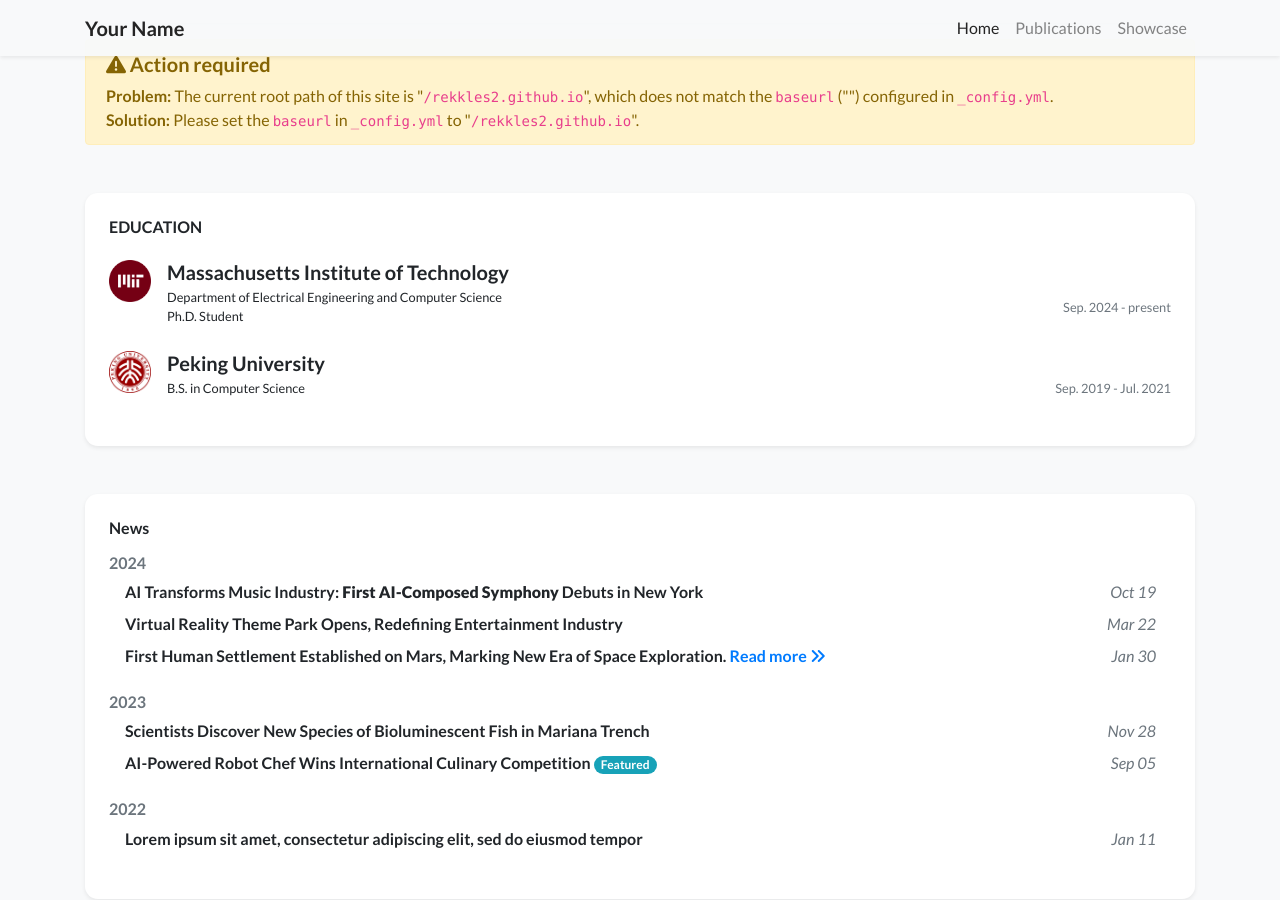
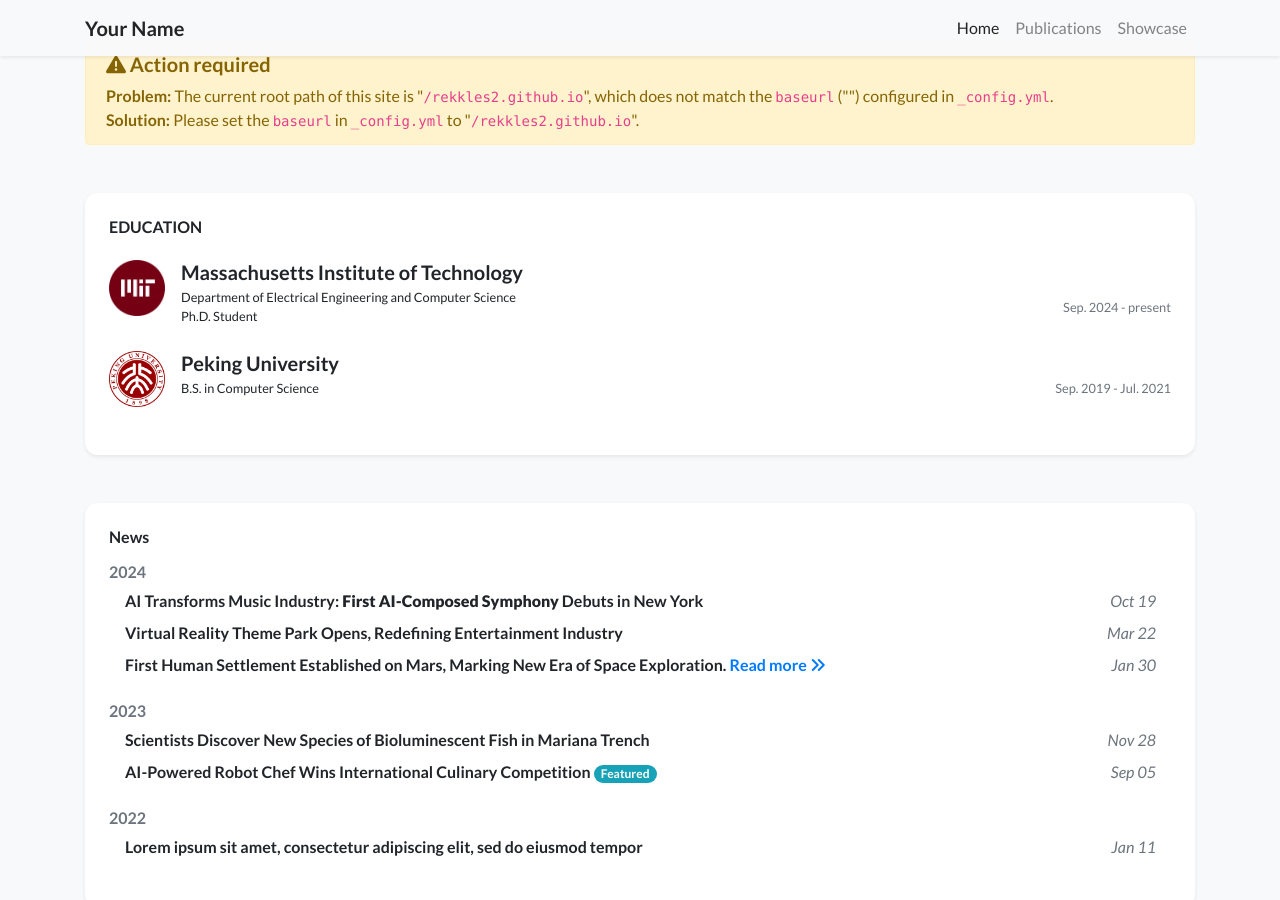
Before and after one commit to rekkles2/rekkles2.github.io, a Jekyll site: the page built from index.html, in a window 1280 px wide and 900 px high, scrolled down 484 px. Built offline with Jekyll 4.4.1, drawn with Linux system fonts in a browser that asks for light colours; nearby versions of some CDN libraries; a style sheet for code colours, icons or effects is not loaded.

Commit message:
Update experience_card.html

```diff
--- a/_includes/widgets/experience_card.html
+++ b/_includes/widgets/experience_card.html
@@ -6,10 +6,10 @@
         <ul class="list-unstyled">
           {% for item in site.data.profile.education %}
           <li class="media mb-4">
-            <img src="{{ item.logo | relative_url }}" alt="{{ item.name }}" style="width: 42px; height: 42px;" class="mr-3">
+            <img src="{{ item.logo | relative_url }}" alt="{{ item.name }}" style="width: 56px; height: 56px;" class="mr-3">
             <div class="media-body">
               <h5 class="mt-0 mb-0 font-weight-bold">{{ item.name }}</h5>
-              <div class="text-muted">{{ item.dept }}</div>
+              <div class="mt-1 text-muted">{{ item.dept }}</div>
               <div class="mt-1 d-flex justify-content-between align-items-center">
                 <span class="small">{{ item.position }}</span>
                 <span class="small text-muted text-right">{{ item.date }}</span>
```
